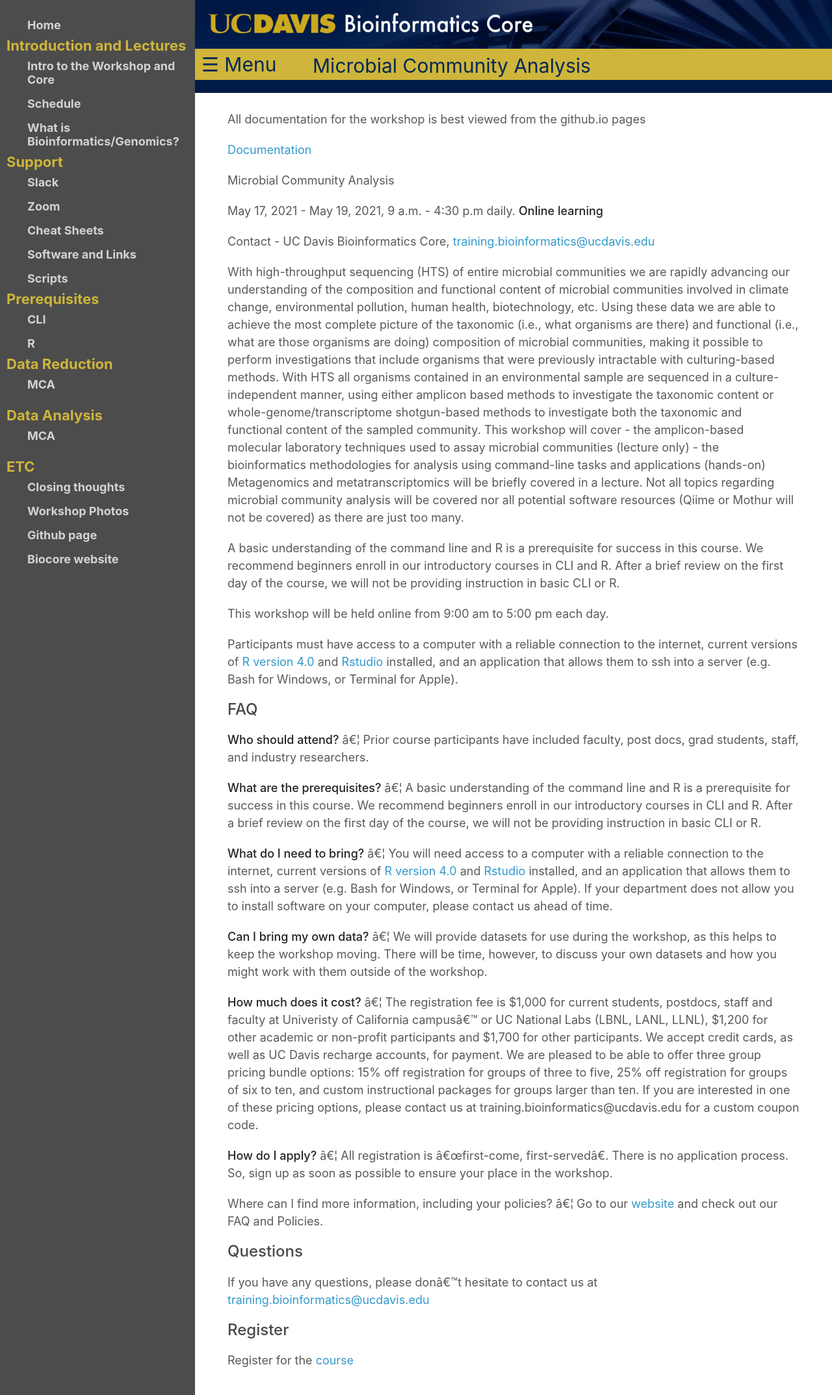
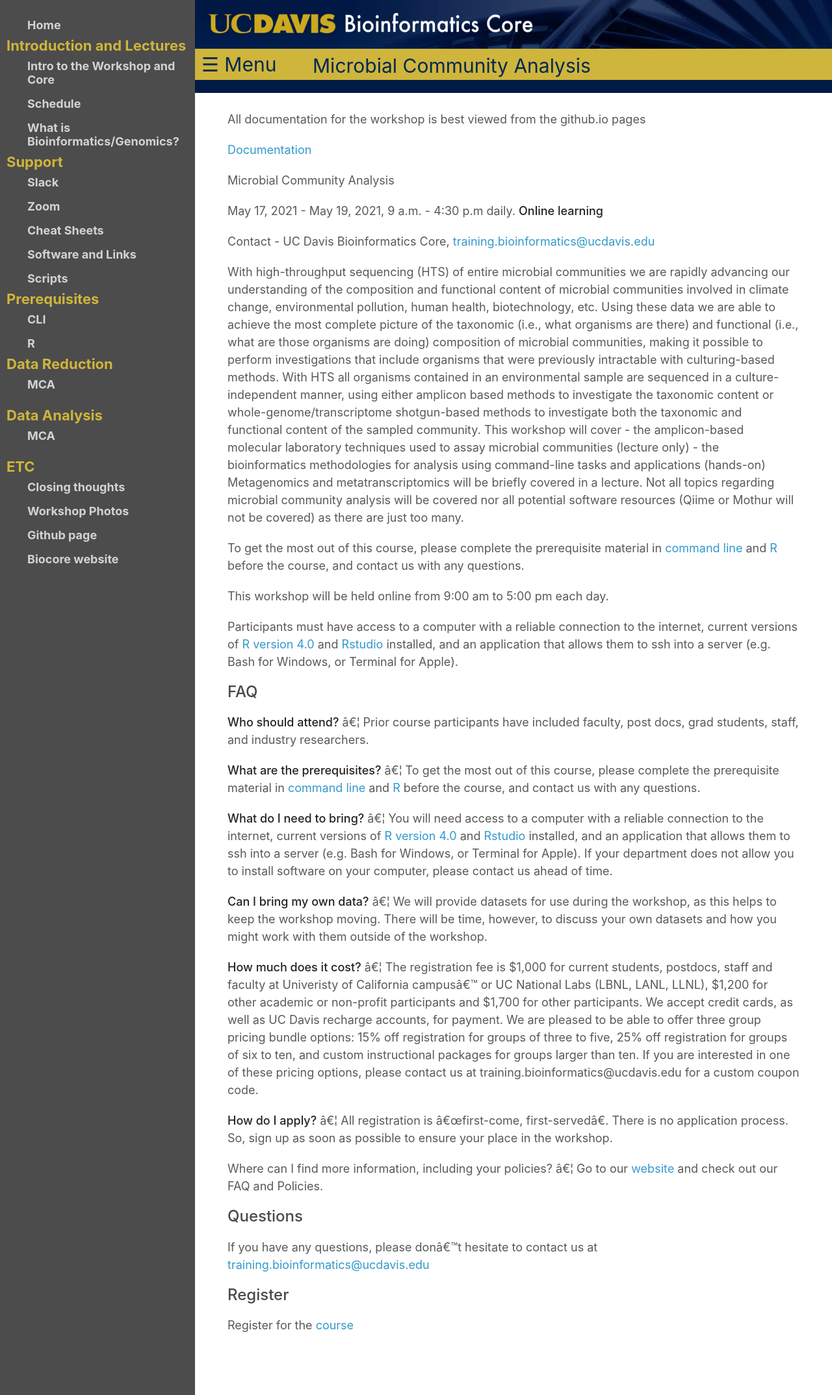
Before and after one commit to ucdavis-bioinformatics-training/2021-May-Microbial-Community-Analysis, a Jekyll site: the page built from index.md, in a window 1280 px wide. Shown: the whole page at 65% size. Built offline with Jekyll 4.4.1, drawn with Linux system fonts in a browser that asks for light colours; part of the change alters nothing that is shown.

Commit message:
updated prereq info

```diff
--- a/_config.yml
+++ b/_config.yml
@@ -28,9 +28,9 @@ navigation:
 
   - heading: Prerequisites
   - title: CLI
-    url: https://ucdavis-bioinformatics-training.github.io/2021-March-Introduction-to-the-Command-Line-for-Bioinformatics/
+    url: base/cli_prerequisites
   - title: R
-    url: https://ucdavis-bioinformatics-training.github.io/2021-March-Introduction-to-R-for-Bioinformatics/
+    url: base/r_prerequisites
 
   - heading: Data Reduction
   - title: MCA
--- /dev/null
+++ b/base/cli_prerequisites.md
@@ -0,0 +1,7 @@
+## Command Line Interface
+
+A basic understanding of the command line interface (CLI) is highly recommended for success in this course. We will briefly review the commands necessary for this course on the first morning, but there will not be enough time to provide full instruction in CLI basics. Beginners without any previous knowledge will be able to complete this course, and achieve a more thorough understanding of the techniques and analyses covered, but will probably not be able to conduct an experiment on their own.
+
+If you do not have CLI experience, or it has been a while since you last worked on the command line, please take some time before the workshop to work through the first part of the [Introduction to the Command Line for Bioinformatics](https://ucdavis-bioinformatics-training.github.io/2021-March-Introduction-to-the-Command-Line-for-Bioinformatics/) course.
+
+Of course, you are free to continue working through all the materials in Introduction to the Command Line for Bioinformatics! The more confident you are in your command line skills, the more you will be able to explore the content in this course.
--- /dev/null
+++ b/base/r_prerequisites.md
@@ -0,0 +1,7 @@
+## R and Rstudio
+
+The analyses in this course are done in R, using the Rstudio environment. Some familiarity with R will help you make the most of your time. While we will provide R code that can be run even if you have never used R before, we find that participants who have spent some time exploring R before the course get the maximum value out of our workshops. There is not be enough time to provide full instruction in introductory R, and still get through all of the material we need to cover.
+
+Beginners without any previous knowledge will be able to complete this course, and achieve a more thorough understanding of the techniques and analyses covered, but will probably not be able to conduct an experiment on their own.
+
+If you don't have any experience with R (or it has been a while) working through the first part of the [Introduction to R for Bioinformatics](https://ucdavis-bioinformatics-training.github.io/2021-March-Introduction-to-R-for-Bioinformatics/) course should give you a good foundation for this workshop. Those who are interested in running their own analyses may want to keep going through parts two and three, or even register for the introduction to R course.
```
Also changed, not shown: README.md.
